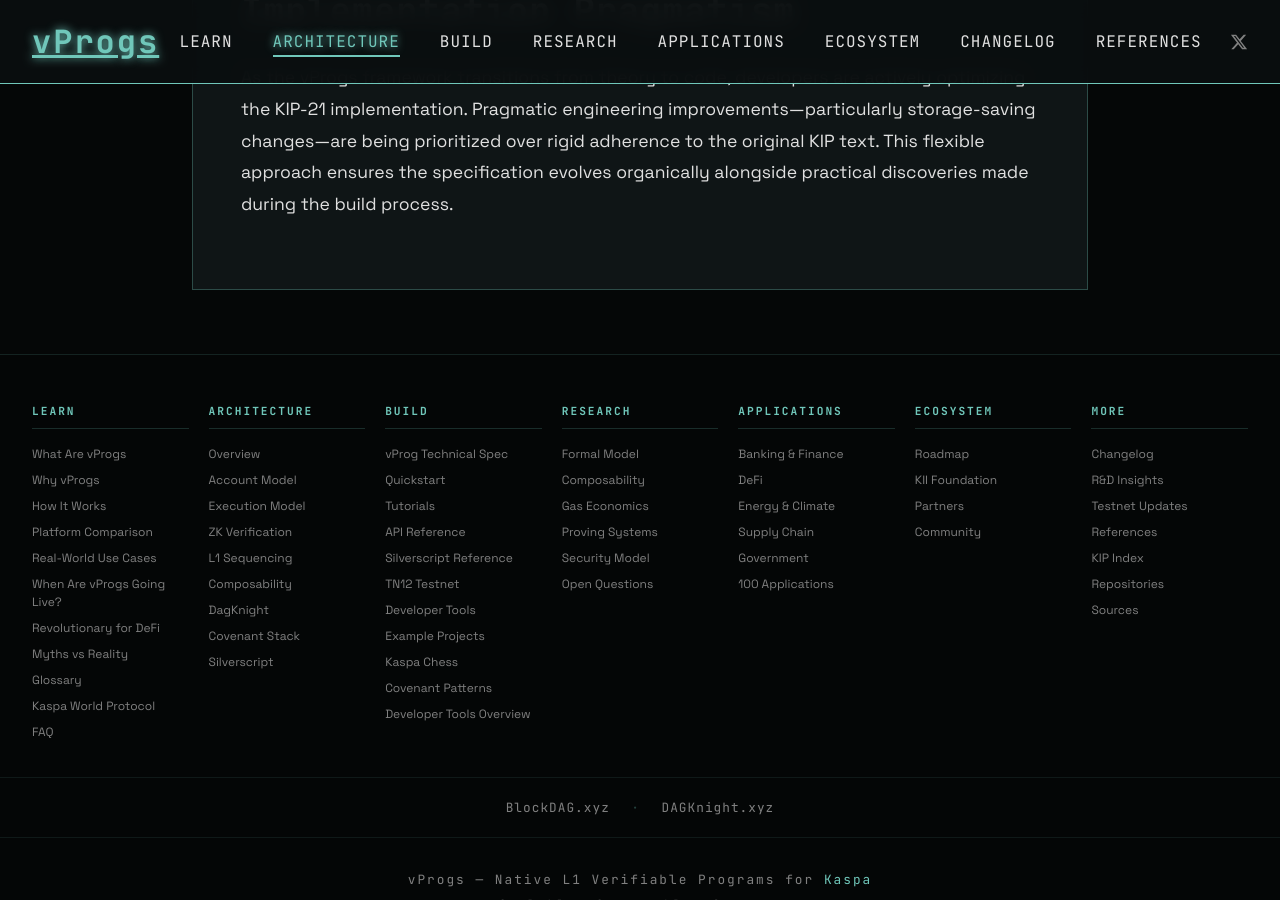
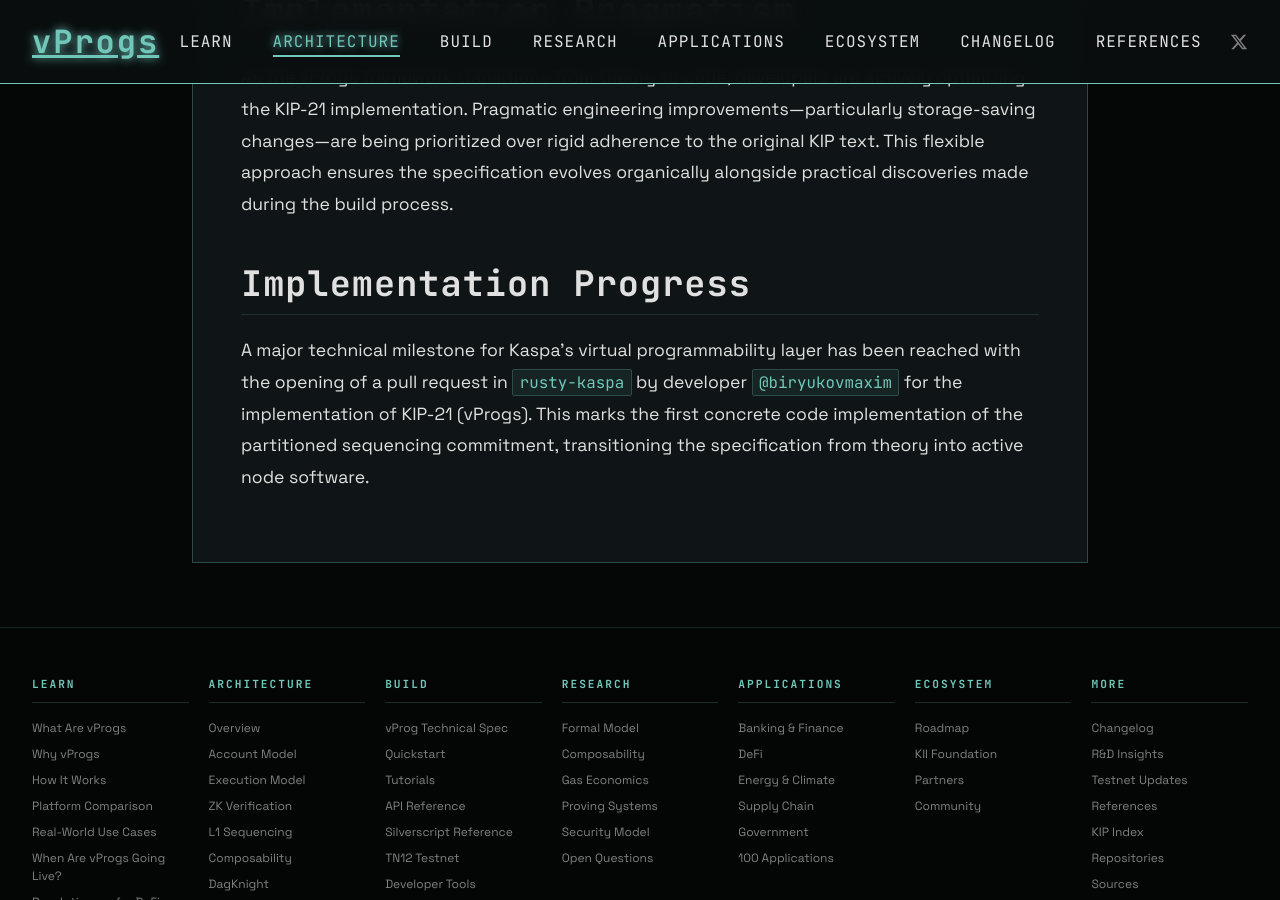
Before and after one commit to creative-inference/vprogs.xyz, a Jekyll site: the page built from architecture/sequencing-mapping.md, in a window 1280 px wide and 900 px high, scrolled down 11197 px. Built offline with Jekyll 4.4.1, drawn with Linux system fonts in a browser that asks for light colours.

Commit message:
Add KIP-21 implementation progress [auto]

```diff
--- a/architecture/sequencing-mapping.md
+++ b/architecture/sequencing-mapping.md
@@ -290,3 +290,7 @@
 ## Implementation Pragmatism
 
 As the vProgs framework transitions from theory to code, developers are actively optimizing the KIP-21 implementation. Pragmatic engineering improvements—particularly storage-saving changes—are being prioritized over rigid adherence to the original KIP text. This flexible approach ensures the specification evolves organically alongside practical discoveries made during the build process.
+
+## Implementation Progress
+
+A major technical milestone for Kaspa's virtual programmability layer has been reached with the opening of a pull request in `rusty-kaspa` by developer `@biryukovmaxim` for the implementation of KIP-21 (vProgs). This marks the first concrete code implementation of the partitioned sequencing commitment, transitioning the specification from theory into active node software.
```
